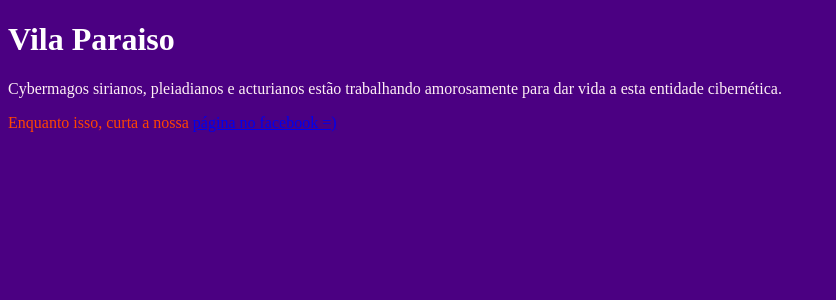
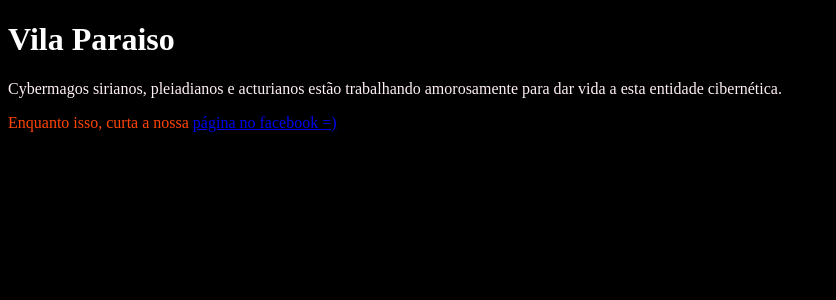
Before and after one commit to felipe-a-holanda/vila-paraiso, a Django app: page / in a window 1280 px wide. Shown: the top 300 px of the page, without its empty margins (0-836 px from the left). Run offline with Django 3.2, Linux system fonts and the light colour scheme.

Commit message:
Black background

```diff
--- a/vilaparaiso/vilaparaiso/templates/home.html
+++ b/vilaparaiso/vilaparaiso/templates/home.html
@@ -4,7 +4,7 @@
     <meta charset="UTF-8">
     <title>Vila Paraiso</title>
 </head>
-<body style="background-color:Indigo;">
+<body style="background-color:Black;">
 <h1 style="color:white">Vila Paraiso</h1>
 
 <p style="color:LavenderBlush">Cybermagos sirianos, pleiadianos e acturianos estão trabalhando amorosamente para dar vida a esta entidade cibernética.</p>
```
